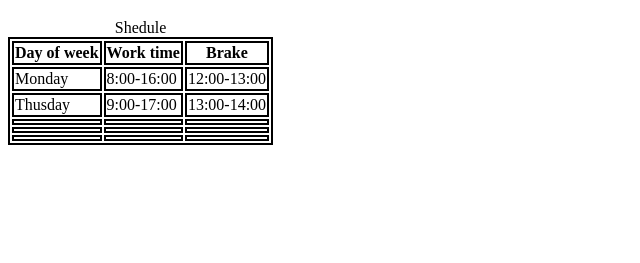
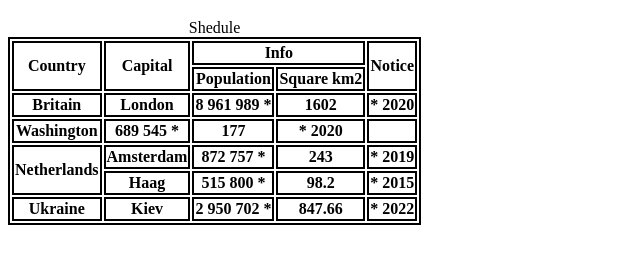
Before and after one commit to Yaroslav-Podoliaka/freshcode-onl-js-pd2023-1-car-shop-html, a plain HTML site: page index.html in a window 1280 px wide. Shown: the part 61-324 px from the top of the page, without its empty margins (0-640 px from the left). Drawn offline with Linux system fonts and the light colour scheme.

Commit message:
create capital table

```diff
--- a/index.html
+++ b/index.html
@@ -17,36 +17,50 @@
     <caption>Shedule</caption>
     <thead>
       <tr>
-  <th>Day of week</th>
-  <th>Work time</th>
-  <th>Brake</th>
+        <th rowspan="2">Country</th>
+        <th rowspan="2">Capital</th>
+        <th colspan="2">Info</th>
+        <th rowspan="2">Notice</th>
+      </tr>
+      <tr>
+        <th>Population</th>
+        <th>Square km2</th>
       </tr>
     </thead>
     <tbody>
       <tr>
-  <td>Monday</td>
-  <td>8:00-16:00</td>
-  <td>12:00-13:00</td>
+        <th>Britain</th>
+        <th>London</th>
+        <th>8 961 989 *</th>
+        <th>1602</th>
+        <th>* 2020</th>
       </tr>
       <tr>
-  <td>Thusday</td>
-  <td>9:00-17:00</td>
-  <td>13:00-14:00</td>
+        <th>Washington</th>
+        <th>689 545 *</th>
+        <th>177</th>
+        <th>* 2020</th>
+        <th></th>
       </tr>
       <tr>
-  <td></td>
-  <td></td>
-  <td></td>
+        <th rowspan="2">Netherlands</th>
+        <th>Amsterdam</th>
+        <th>872 757 *</th>
+        <th>243</th>
+        <th>* 2019</th>
       </tr>
       <tr>
-  <td></td>
-  <td></td>
-  <td></td>
+        <th>Haag</th>
+        <th>515 800 *</th>
+        <th>98.2</th>
+        <th>* 2015</th>
       </tr>
       <tr>
-  <td></td>
-  <td></td>
-  <td></td>
+        <th>Ukraine</th>
+        <th>Kiev</th>
+        <th>2 950 702 *</th>
+        <th>847.66</th>
+        <th>* 2022</th>
       </tr>
     </tbody>
     <tfoot></tfoot>
```
Lines whose indentation alone changed are shown as unchanged.
